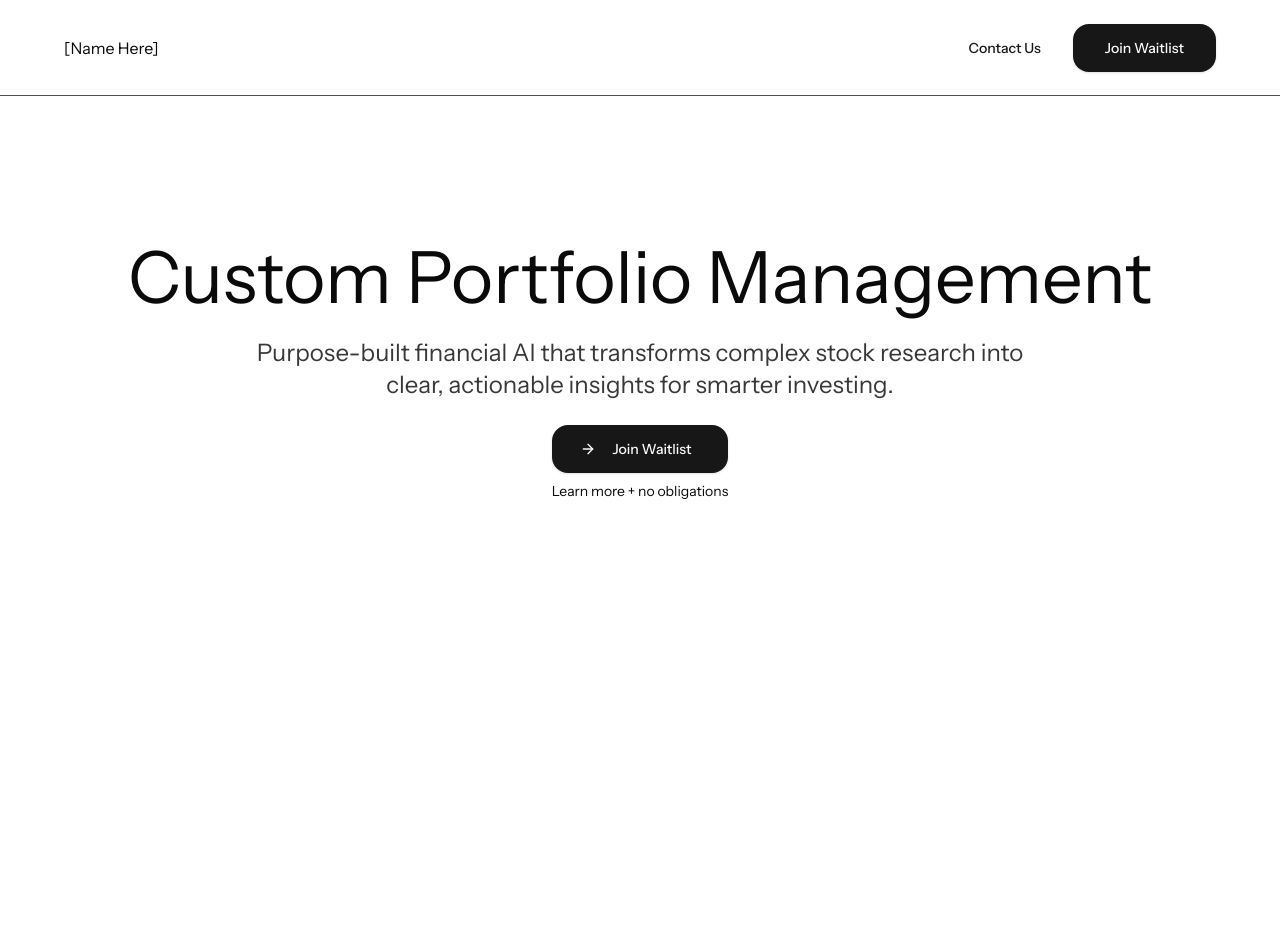
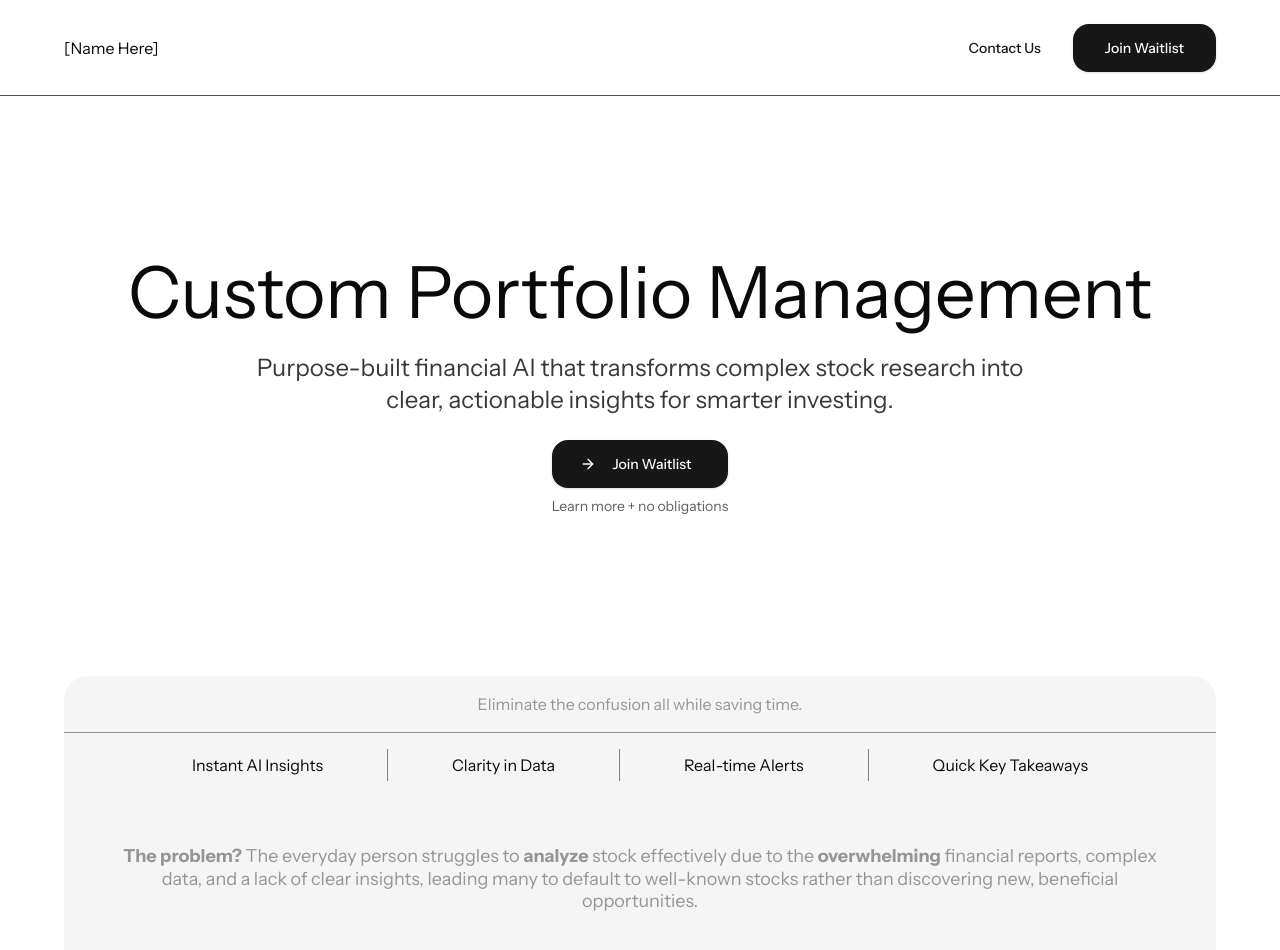
Before and after one commit to brennenho/folio, a Next.js app: page / in a window 1280 px wide. Shown: the top 950 px of the page. Before the commit the page ends 800 px from the top, so only its background shows below. Built offline with nearby package versions, Linux system fonts and the light colour scheme.

Commit message:
add overview section

```diff
--- a/package.json
+++ b/package.json
@@ -16,6 +16,7 @@
     "format:check": "prettier --check \"**/*.{ts,tsx,js,jsx,mdx}\" --cache"
   },
   "dependencies": {
+    "@radix-ui/react-separator": "^1.1.2",
     "@radix-ui/react-slot": "^1.1.2",
     "@t3-oss/env-nextjs": "^0.10.1",
     "class-variance-authority": "^0.7.1",
--- a/src/app/page.tsx
+++ b/src/app/page.tsx
@@ -1,9 +1,11 @@
 import { Hero } from "@/components/landing/hero";
+import { Overview } from "@/components/landing/overview";
 
 export default function HomePage() {
   return (
     <main className="flex flex-col items-center justify-center">
       <Hero />
+      <Overview />
     </main>
   );
 }
--- a/src/components/landing/hero.tsx
+++ b/src/components/landing/hero.tsx
@@ -3,7 +3,7 @@ import { ArrowRight } from "lucide-react";
 
 export function Hero() {
   return (
-    <div className="flex h-[calc(100vh-250px)] w-full flex-col items-center justify-center gap-6 p-16 text-center">
+    <div className="flex h-[calc(100vh-220px)] w-full flex-col items-center justify-center gap-6 p-16 text-center">
       <h1 className="text-7xl">Custom Portfolio Management</h1>
       <h2 className="text-muted-foreground px-48 text-2xl">
         Purpose-built financial AI that transforms complex stock research into
@@ -13,7 +13,9 @@ export function Hero() {
         <Button size="lg" className="pl-6">
           <ArrowRight /> Join Waitlist
         </Button>
-        <p className="text-sm">Learn more + no obligations</p>
+        <p className="text-muted-foreground text-sm opacity-80">
+          Learn more + no obligations
+        </p>
       </div>
     </div>
   );
--- /dev/null
+++ b/src/components/landing/overview.tsx
@@ -0,0 +1,31 @@
+import { Separator } from "@/components/ui/separator";
+
+export function Overview() {
+  return (
+    <div className="w-full px-16">
+      <div className="bg-muted flex w-full flex-col items-center justify-center gap-4 rounded-3xl py-4">
+        <p className="text-muted-foreground opacity-50">
+          Eliminate the confusion all while saving time.
+        </p>
+        <Separator className="opacity-60" />
+        <div className="flex h-8 items-center justify-center gap-16">
+          <p>Instant AI Insights</p>
+          <Separator orientation="vertical" className="opacity-70" />
+          <p>Clarity in Data</p>
+          <Separator orientation="vertical" className="opacity-70" />
+          <p>Real-time Alerts</p>
+          <Separator orientation="vertical" className="opacity-70" />
+          <p>Quick Key Takeaways</p>
+        </div>
+        <p className="text-muted-foreground p-12 text-center text-lg leading-tight opacity-50">
+          <span className="font-bold">The problem?</span> The everyday person
+          struggles to <span className="font-bold">analyze</span> stock
+          effectively due to the <span className="font-bold">overwhelming</span>{" "}
+          financial reports, complex data, and a lack of clear insights, leading
+          many to default to well-known stocks rather than discovering new,
+          beneficial opportunities.{" "}
+        </p>
+      </div>
+    </div>
+  );
+}
--- /dev/null
+++ b/src/components/ui/separator.tsx
@@ -0,0 +1,31 @@
+"use client";
+
+import * as SeparatorPrimitive from "@radix-ui/react-separator";
+import * as React from "react";
+
+import { cn } from "@/lib/utils";
+
+const Separator = React.forwardRef<
+  React.ElementRef<typeof SeparatorPrimitive.Root>,
+  React.ComponentPropsWithoutRef<typeof SeparatorPrimitive.Root>
+>(
+  (
+    { className, orientation = "horizontal", decorative = true, ...props },
+    ref,
+  ) => (
+    <SeparatorPrimitive.Root
+      ref={ref}
+      decorative={decorative}
+      orientation={orientation}
+      className={cn(
+        "bg-border shrink-0",
+        orientation === "horizontal" ? "h-[1px] w-full" : "h-full w-[1px]",
+        className,
+      )}
+      {...props}
+    />
+  ),
+);
+Separator.displayName = SeparatorPrimitive.Root.displayName;
+
+export { Separator };
```
Also changed, not shown: 1 other file (tests, documents, lock files or other folders).
